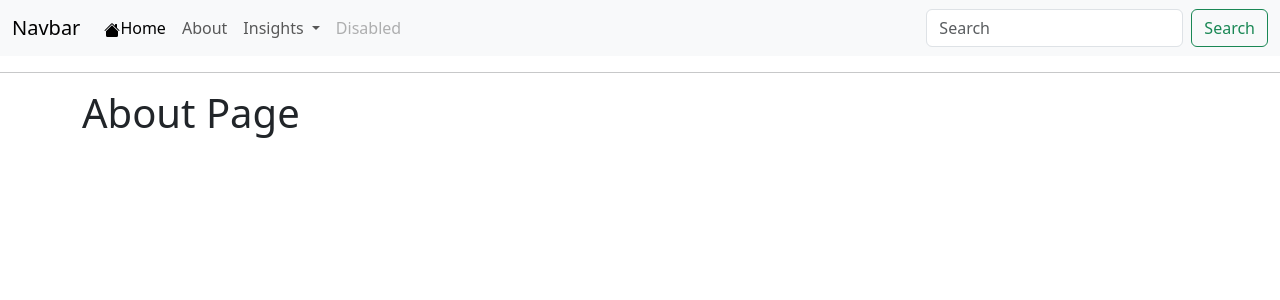
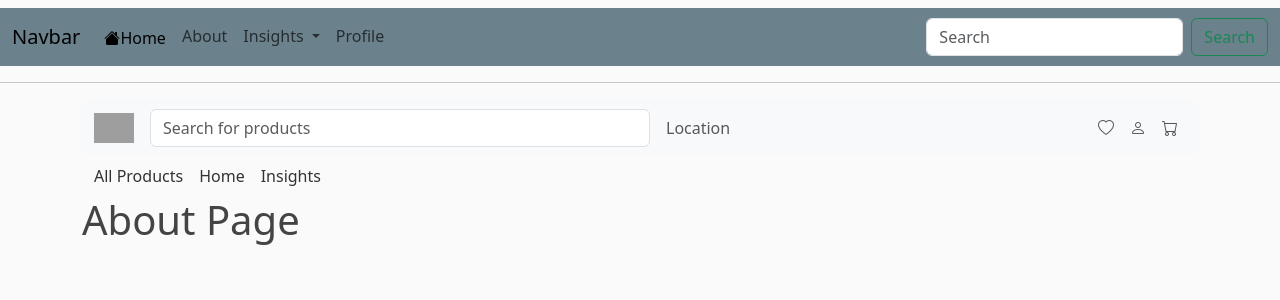
Before and after one commit to Jamal-Jillo/Farmer-s-Market-App, a Flask app: page /about in a window 1280 px wide. Shown: the top 300 px of the page. Run offline with Flask 3, Linux system fonts and the light colour scheme; some libraries are stand-ins or nearby versions; grey boxes are pictures that could not be loaded.

Commit message:
Commit: Update layout.html and main.css with new navbar, header, and search bar components

```diff
--- a/mkt_app/static/main.css
+++ b/mkt_app/static/main.css
@@ -0,0 +1,91 @@
+body {
+	background: #fafafa;
+	color: #333333;
+	margin-top: 0.5rem;
+}
+.hell {
+	background: #6B818C;
+}
+
+h1,
+h2,
+h3,
+h4,
+h5,
+h6 {
+	color: #444444;
+}
+
+.bg-steel {
+	background-color: #5f788a;
+}
+
+.site-header .navbar-nav .nav-link {
+	color: #cbd5db;
+}
+
+.site-header .navbar-nav .nav-link:hover {
+	color: #ffffff;
+}
+
+.site-header .navbar-nav .nav-link.active {
+	font-weight: 500;
+}
+
+.content-section {
+	background: #ffffff;
+	padding: 10px 20px;
+	border: 1px solid #dddddd;
+	border-radius: 3px;
+	margin-bottom: 20px;
+}
+
+.article-title {
+	color: #444444;
+}
+
+a.article-title:hover {
+	color: #428bca;
+	text-decoration: none;
+}
+
+.article-content {
+	white-space: pre-line;
+}
+
+.article-img {
+	height: 65px;
+	width: 65px;
+	margin-right: 16px;
+}
+
+.article-metadata {
+	padding-bottom: 1px;
+	margin-bottom: 4px;
+	border-bottom: 1px solid #e3e3e3;
+}
+
+.article-metadata a:hover {
+	color: #333;
+	text-decoration: none;
+}
+
+.article-svg {
+	width: 25px;
+	height: 25px;
+	vertical-align: middle;
+}
+
+.account-img {
+	height: 125px;
+	width: 125px;
+	margin-right: 20px;
+	margin-bottom: 16px;
+}
+
+.account-heading {
+	font-size: 2.5rem;
+}
+.custom-search-bar {
+  width: 500px;
+}
--- a/mkt_app/templates/about.html
+++ b/mkt_app/templates/about.html
@@ -1,3 +1,67 @@
 {% extends 'layout.html' %} {% block content %}
+<header>
+    <nav class="navbar navbar-expand-lg navbar-light bg-light">
+  <div class="container-fluid">
+    <a class="navbar-brand" href="#"><img src="logo.png" height="30" alt="Logo"></a>
+    <form class="d-flex">
+      <input class="form-control me-2 custom-search-bar" type="search" placeholder="Search for products" aria-label="Search">
+    </form>
+    <button class="navbar-toggler" type="button" data-bs-toggle="collapse" data-bs-target="#navbarNav" aria-controls="navbarNav" aria-expanded="false" aria-label="Toggle navigation">
+      <span class="navbar-toggler-icon"></span>
+    </button>
+    <div class="collapse navbar-collapse justify-content-between" id="navbarNav">
+      <ul class="navbar-nav">
+        <li class="nav-item">
+          <a class="nav-link btn btn-outline-secondary" href="#" data-bs-toggle="modal" data-bs-target="#locationModal">Location</a>
+        </li>
+      </ul>
+      <ul class="navbar-nav ms-auto">
+        <li class="nav-item">
+          <a class="nav-link" href="#"><i class="bi bi-heart"></i></a>
+        </li>
+        <li class="nav-item">
+          <a class="nav-link" href="#"><i class="bi bi-person"></i></a>
+        </li>
+        <li class="nav-item">
+          <a class="nav-link" href="#"><i class="bi bi-cart"></i></a>
+        </li>
+      </ul>
+    </div>
+  </div>
+</nav>
+
+<!-- Location Modal -->
+<div class="modal fade" id="locationModal" tabindex="-1" aria-labelledby="locationModalLabel" aria-hidden="true">
+  <div class="modal-dialog">
+    <div class="modal-content">
+      <div class="modal-header">
+        <h5 class="modal-title" id="locationModalLabel"><i class="bi bi-geo-alt-fill"></i>Select Your Location</h5>
+        <button type="button" class="btn-close" data-bs-dismiss="modal" aria-label="Close"></button>
+      </div>
+      <div class="modal-body">
+        <p>Location options here</p>
+      </div>
+      <div class="modal-footer">
+        <button type="button" class="btn btn-secondary" data-bs-dismiss="modal">Close</button>
+        <button type="button" class="btn btn-primary">Save changes</button>
+      </div>
+    </div>
+  </div>
+</div>
+
+<div class="container-fluid">
+  <ul class="navbar-nav flex-row">
+    <li class="nav-item me-3">
+      <a class="nav-link" href="#">All Products</a>
+    </li>
+    <li class="nav-item me-3">
+      <a class="nav-link" href="#">Home</a>
+    </li>
+    <li class="nav-item me-3">
+      <a class="nav-link" href="#">Insights</a>
+    </li>
+  </ul>
+</div>
+</header>
 <h1>About Page</h1>
 {% endblock content %}
--- a/mkt_app/templates/index.html
+++ b/mkt_app/templates/index.html
@@ -1,5 +1,8 @@
 {% extends 'layout.html' %} {% block content %}
-<div class="d-flex justify-content-center align-items-center">How We Work!</div>
+<div class="d-flex justify-content-center align-items-center">How it Works!</div>
+<div class="container-fluid mt-1">
+	<p class="fa fa-paragraph text-center" aria-hidden="true">Mazao provides a comprehensive platform for consumers who are looking to make informed choices about the food they eat. By using Mazao, users can easily access information about the production process of various food items, including whether they are grown organically, without the use of synthetic pesticides, hormones, or other excluded practices and further purchase these food items from the comfort of their homes. With Mazao, you can make sure that the food you are eating is not only delicious, but also healthy and sustainably produced.</p>
+</div>
 <div class="container-fluid mt-5">
 	<div class="row">
 		<div class="col border mx-2 text-center">
--- a/mkt_app/templates/layout.html
+++ b/mkt_app/templates/layout.html
@@ -20,18 +20,19 @@
 			rel="stylesheet"
 			href="https://cdn.jsdelivr.net/npm/bootstrap-icons@1.10.3/font/bootstrap-icons.css"
 		/>
+		<link rel="stylesheet" href="{{ url_for('static', filename='main.css') }}">
 	</head>
 	<body>
-		<header>
+		<header class="hell">
 			<!--[if lt IE 7]>
 				<p class="browsehappy">
 					You are using an <strong>outdated</strong> browser. Please
 					<a href="#">upgrade your browser</a> to improve your experience.
 				</p>
 			<![endif]-->
-			<nav class="navbar navbar-expand-lg bg-body-tertiary">
+			<nav class="navbar navbar-expand-lg">
 				<div class="container-fluid">
-					<a class="navbar-brand" href="#">Navbar</a>
+					<a class="navbar-brand" href="{{ url_for('index') }}">Navbar</a>
 					<button
 						class="navbar-toggler"
 						type="button"
@@ -46,13 +47,13 @@
 					<div class="collapse navbar-collapse" id="navbarSupportedContent">
 						<ul class="navbar-nav me-auto mb-2 mb-lg-0">
 							<li class="nav-item">
-								<a class="nav-link active" aria-current="page" href="#">
+								<a class="nav-link active" aria-current="page" href="{{ url_for('index') }}">
 									<svg
 										xmlns="http://www.w3.org/2000/svg"
 										width="16"
 										height="16"
 										fill="currentColor"
-										class="bi bi-house-fill"
+										class="bi bi-house-fill bi-lg align-middle"
 										viewBox="0 0 16 16"
 									>
 										<path
@@ -61,11 +62,11 @@
 										<path
 											d="m8 3.293 6 6V13.5a1.5 1.5 0 0 1-1.5 1.5h-9A1.5 1.5 0 0 1 2 13.5V9.293l6-6Z"
 										/></svg
-									>Home</a
+									><span class="align-middle">Home</span></a
 								>
 							</li>
 							<li class="nav-item">
-								<a class="nav-link" href="#">About</a>
+								<a class="nav-link" href="{{ url_for('about_page') }}">About</a>
 							</li>
 							<li class="nav-item dropdown">
 								<a
@@ -87,7 +88,7 @@
 								</ul>
 							</li>
 							<li class="nav-item">
-								<a class="nav-link disabled">Disabled</a>
+								<a class="nav-link" href="#">Profile</a>
 							</li>
 						</ul>
 						<form class="d-flex" role="search">
```
